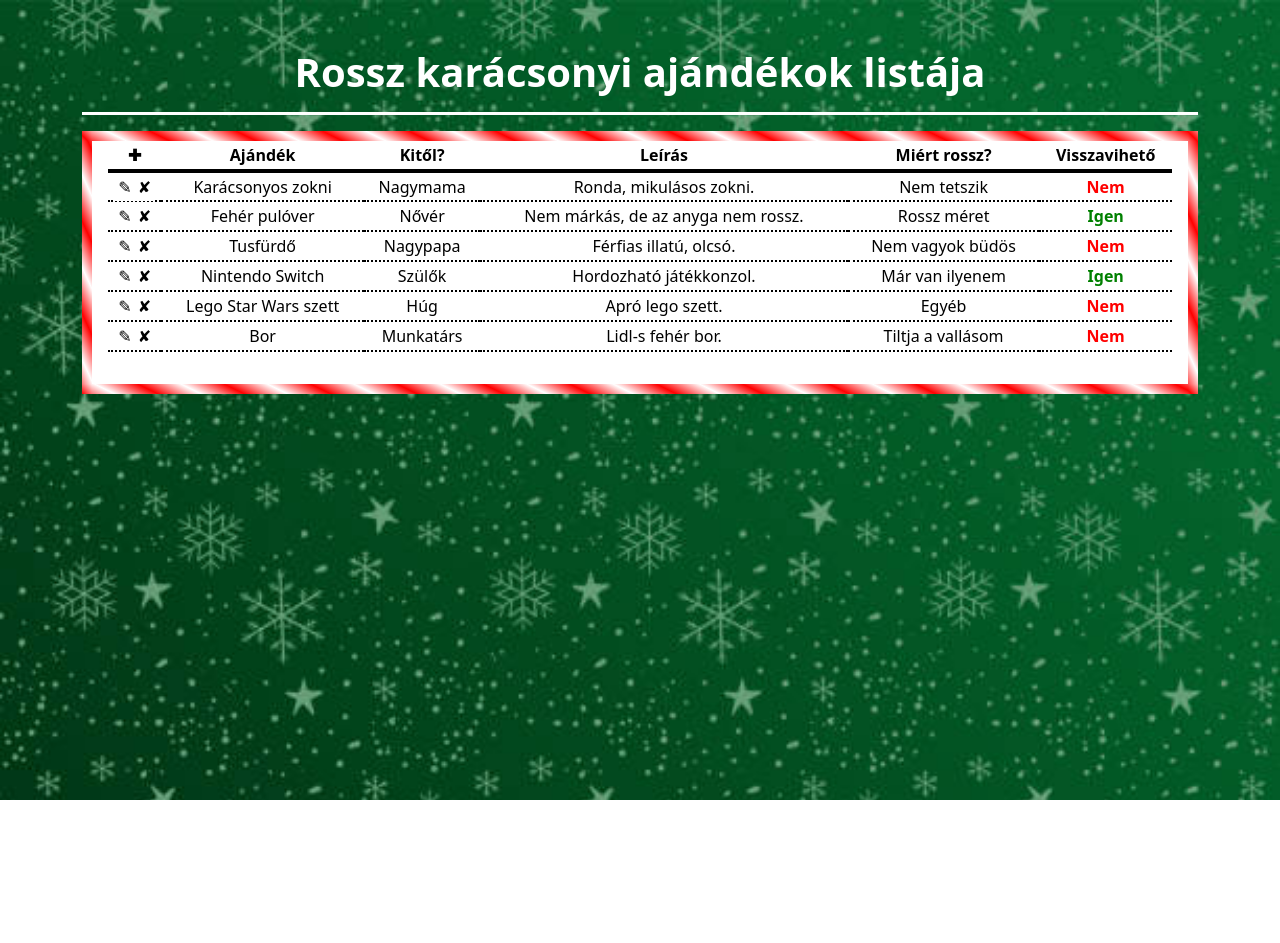
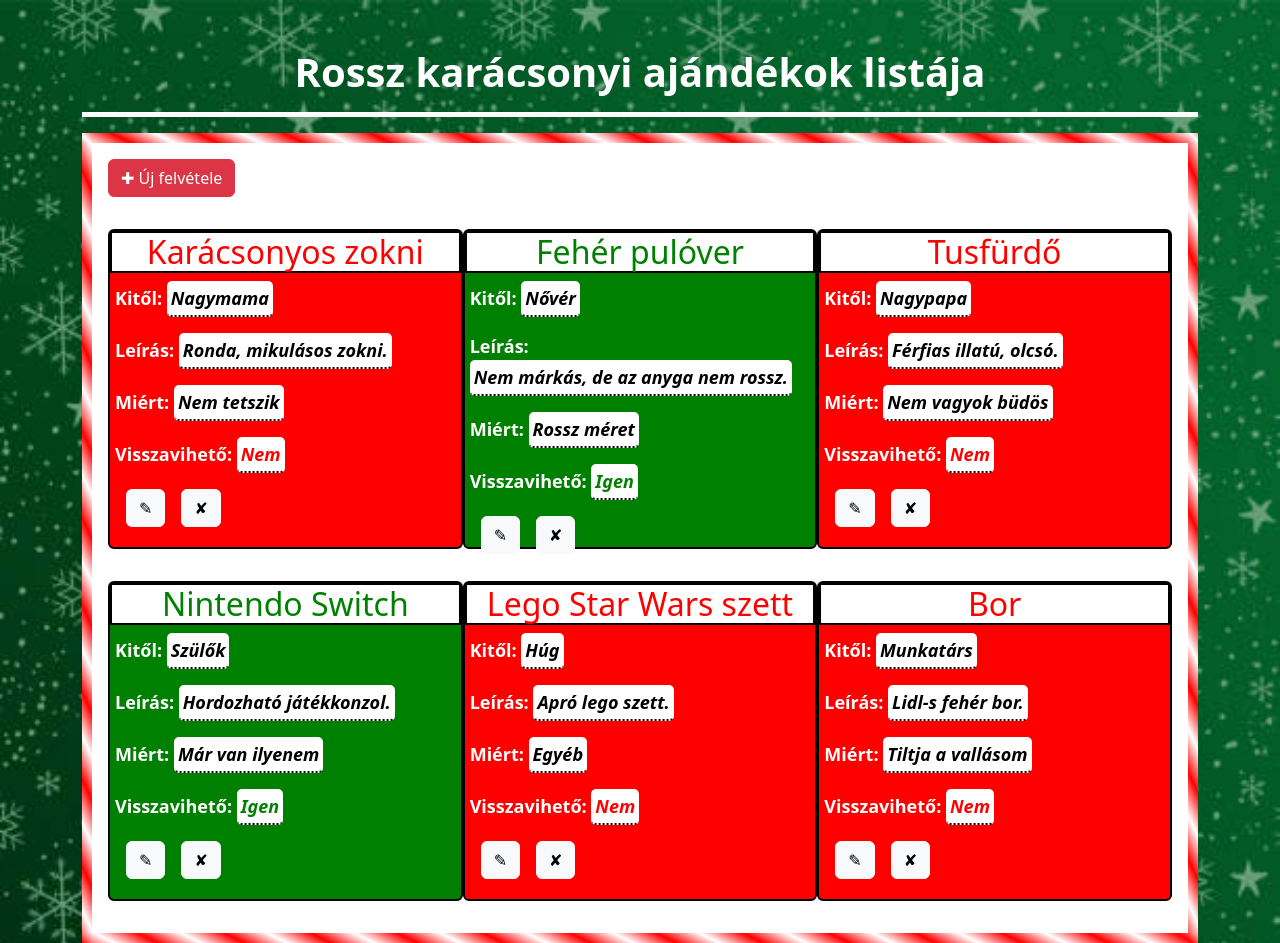
Before and after one commit to MeriLevente/BadChristmasCRUD, an Angular app: page / in a window 1280 px wide. Before the commit the page ends 800 px from the top, so only its background shows below. Built offline with nearby package versions, Linux system fonts and the light colour scheme; data requests are answered from the project's data file.

Commit message:
a kinézet teljes átalakítása

```diff
--- a/src/app/app.component.css
+++ b/src/app/app.component.css
@@ -2,35 +2,57 @@ h1{
     text-align: center;
     color: white;
     font-weight: bold;
+
 }
 
-hr{
-    height: 0px;
-    border: none;
-    border-top: 3px solid white;
-    opacity: 1;
+h2{
+    display: inline-block;
+    background-color: white;
+    color: red;
+    text-align: center;
+    border: 2px solid black;
 }
 
-table{
-    color: black;
+.green-card{
+    background-color: green;
 }
 
-td span, tr span {
-    cursor: pointer;
+.green-card > h2{
+    color: green;
+}
+
+.red-card{
+    background-color: red;
+}
+
+p{
     padding: 3px;
+    background-color: white;
+    border: 1px solid white;
+    border-radius: 5px;
+    font-weight: bold;
+    display: inline-block;
+    color: black;
+    font-style: italic;
+    border-bottom: 2px dotted black;
+}
+
+.white-span{
+    color: white;
+    font-size: 18px;
+    font-weight: bold;
+    margin-left: 5px;
 }
 
 .borderedContent{
     background-color: white;
     border: 10px solid;
     border-image: repeating-linear-gradient(45deg, red, white, red 60px) 20;
+    overflow: hidden;
 }
 
-tr{
-    height: 30px;
-    border-bottom: 2px black dotted;
+.card{
+    height: 320px;
+    float: left;
+    border: 2px solid black;
 }
-
-#tr-header{
-    border-bottom: 4px black solid;
-}
--- a/src/app/app.component.html
+++ b/src/app/app.component.html
@@ -1,38 +1,49 @@
 <div class="container">
   <h1 class="mt-5">Rossz karácsonyi ajándékok listája</h1>
-  <hr>
+  <hr style="color: white; height:5px;border:none; background-color: white;opacity: 100;">
 
   <div class="borderedContent p-3 pt-0">
+
     @if (!newPres && !modifiedPres) {
-    <table class="table">
-      <tr class="text-center" id="tr-header">
-        <th>
-          <span (click)="new()">&#10010;</span>
-        </th>
-        <th>Ajándék</th>
-        <th>Kitől?</th>
-        <th>Leírás</th>
-        <th>Miért rossz?</th>
-        <th>Visszavihető</th>
-      </tr>
-      @for (present of presents; track $index) {
-      <tr class="text-center">
-        <td>
+    <div style="display: block;">
+      <button class="btn btn-danger my-3">
+        <span (click)="new()">&#10010; Új felvétele</span>
+      </button>
+    </div>
+
+    @for (present of presents; track $index) {
+    <div class="card col-xl-4 col-md-6 col-12 my-3" [ngClass]="present.canBeReturned ? 'green-card' : 'red-card'">
+      <h2>{{ present.name }}</h2>
+      <span class="white-span">
+        Kitől:
+        <p>{{ present.giver }}</p>
+      </span>
+      <span class="white-span">
+        Leírás:
+        <p>{{ present.description }}</p>
+      </span>
+      <span class="white-span">
+        Miért:
+        <p>{{ present.reasoning }}</p>
+      </span>
+      <span class="white-span">
+        Visszavihető:
+        @if (present.canBeReturned) {
+        <p style="color: green; font-weight: bold;">Igen</p>
+        } @else {
+        <p style="color: red; font-weight: bold;">Nem</p>
+        }
+      </span>
+      <div class="d-flex justify-content-start">
+        <button class="btn btn-light mx-3">
           <span (click)="modify(present)">&#9998;</span>
+        </button>
+        <button class="btn btn-light">
           <span (click)="delete(present)">&#10008;</span>
-        </td>
-        <td>{{ present.name }}</td>
-        <td>{{ present.giver }}</td>
-        <td>{{ present.description }}</td>
-        <td>{{ present.reasoning }}</td>
-        @if (present.canBeReturned) {
-        <td style="color: green; font-weight: bold;">Igen</td>
-        } @else {
-        <td style="color: red; font-weight: bold;">Nem</td>
-        }
-      </tr>
-      }
-    </table>
+        </button>
+      </div>
+    </div>
+    }
     }
     <app-present-data [presentData]="newPres" (canceled)="formCanceled()" (saved)="saveNew($event)"></app-present-data>
     <app-present-data [presentData]="modifiedPres" (canceled)="formCanceled()" (saved)="saveModify($event)"></app-present-data>
```
